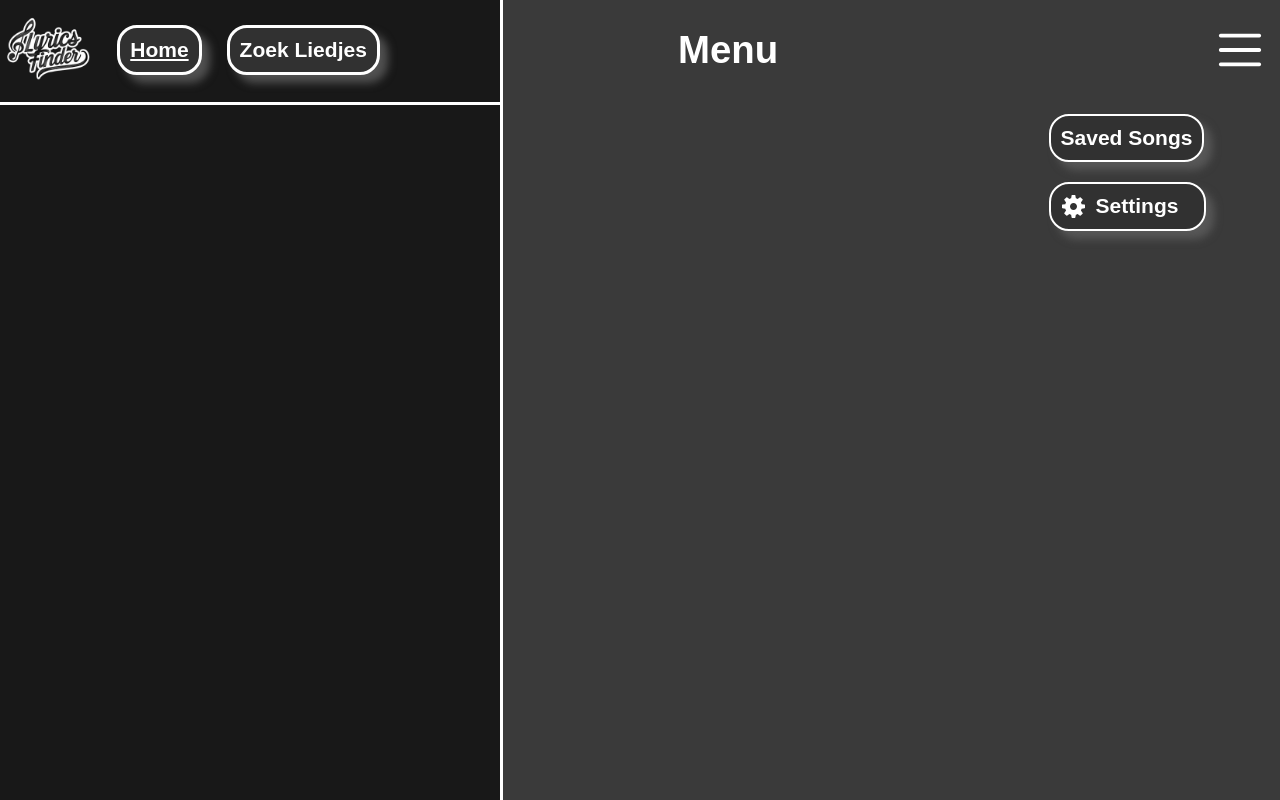
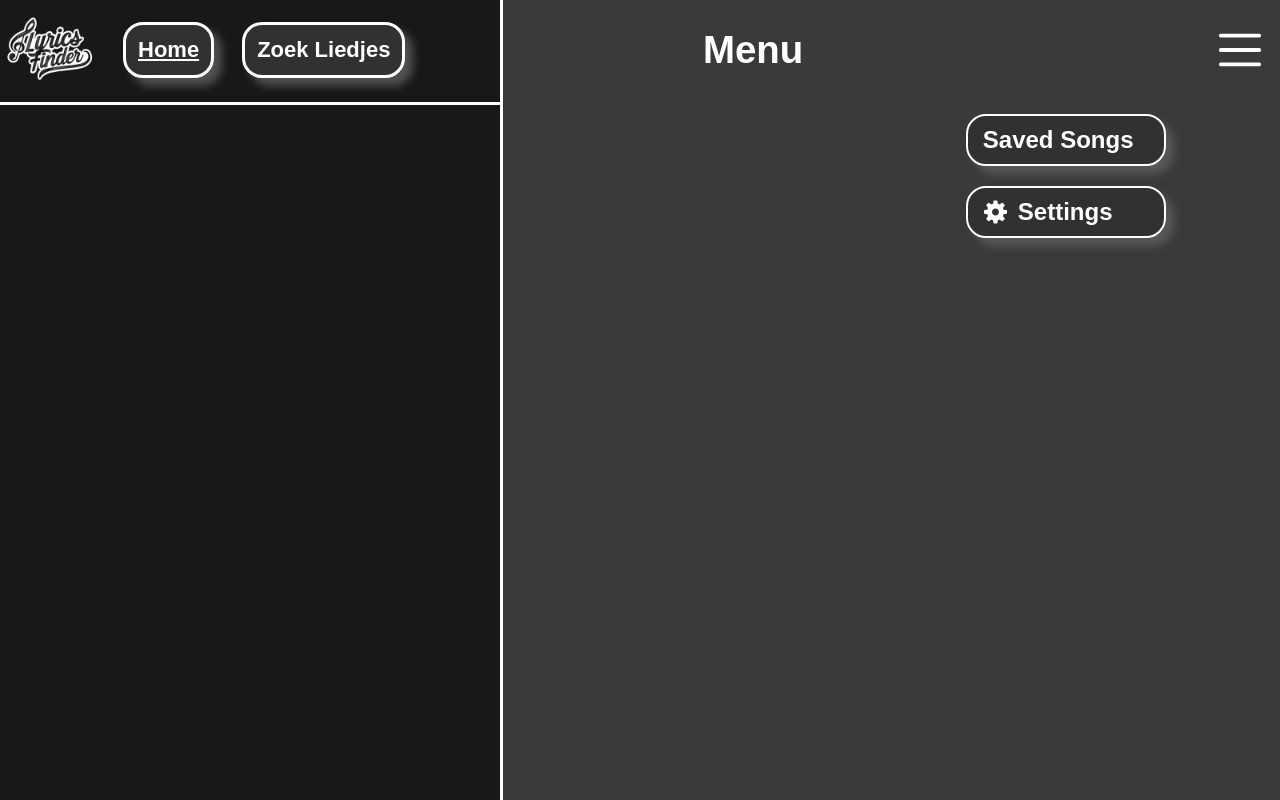
Before and after one commit to tombomeke-ehb/lyrics-finder, a website built with Vite: page index.html in a window 1280 px wide. Built offline with nearby package versions, Linux system fonts and the light colour scheme.

Commit message:
added media screen for 500px

```diff
--- a/src/CSS/style.css
+++ b/src/CSS/style.css
@@ -348,4 +348,42 @@ p{
   }
 }
 
+@media screen and (min-width: 500px){
+  #menuContainer.open {
+    width: 300px;
+  }
+
+  #burgerNav h1{
+    padding-left: 200px;
+  }
+
+  .navbar ul {
+    width: 80%;
+  }
+
+  .navbar a{
+    padding: 12px;
+    font-size: 22px;
+  }
+
+  .navbar a:first-child{
+    margin-left: 8px;
+  }
+
+  .navbar .burgernav li {
+    margin-left: 100px;
+  }
+
+  .burgernav li {
+    width: 237px;
+  }
+
+.burgernav a {
+  font-size: 1.5rem;
+  padding: 10px 15px;
+  margin: 0;
+  margin-right: 55px;
+  width: 200px;
 }
+}
+}
```
